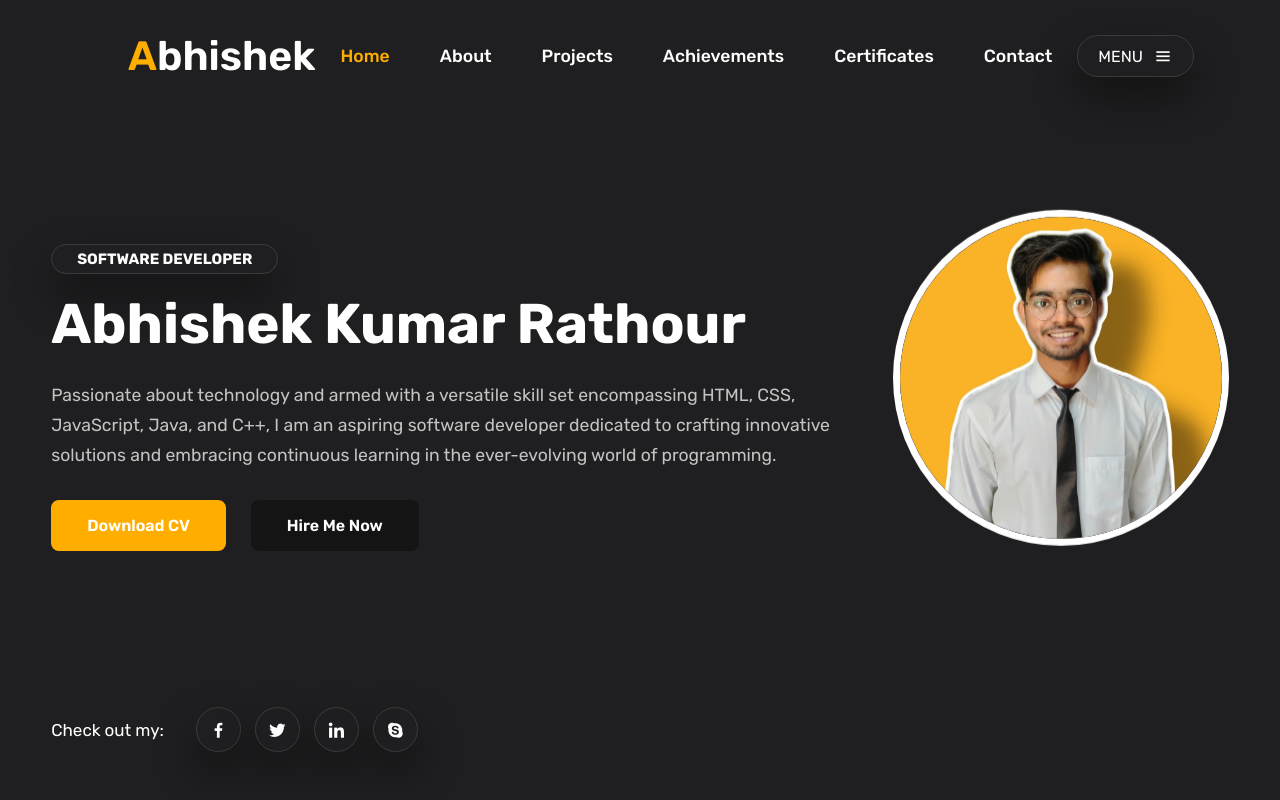
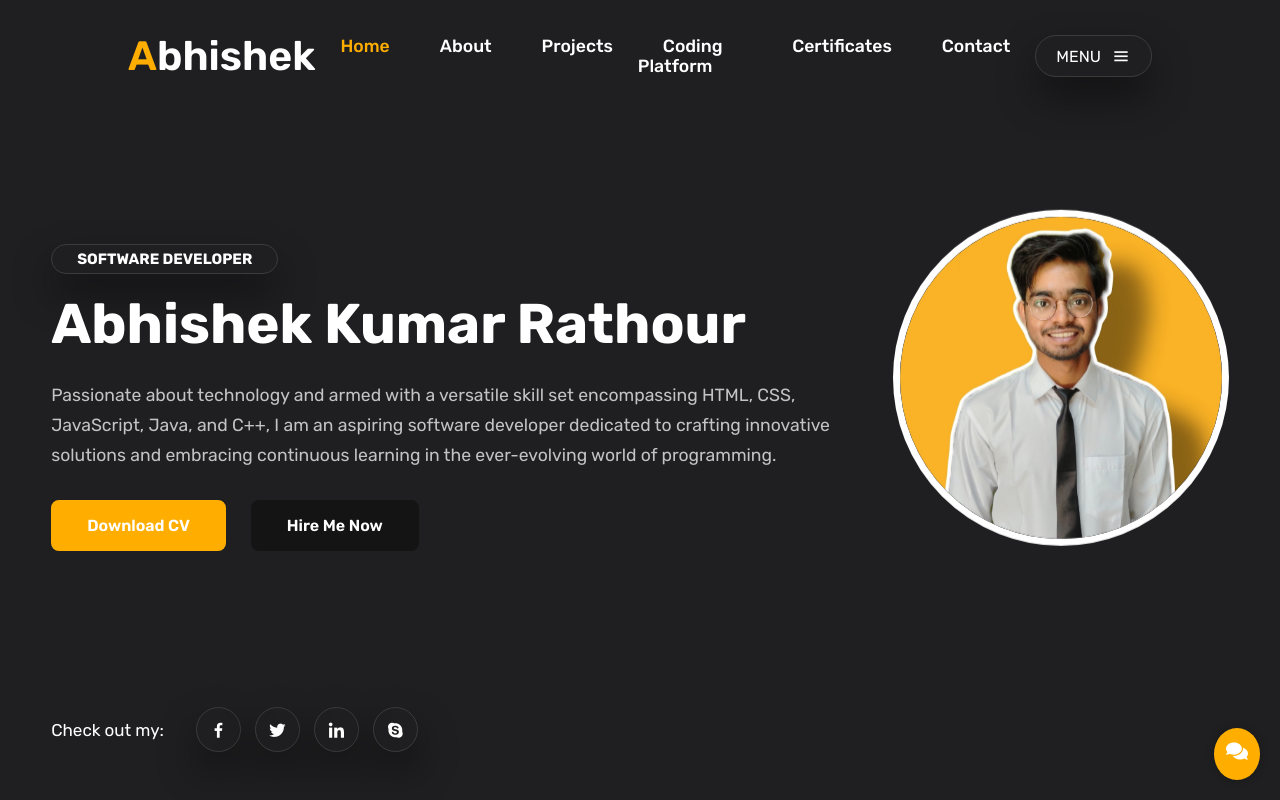
Before and after one commit to Di-Abhi/Portfolio, a React (Vite) app: page / in a window 1280 px wide. Shown: the top 800 px of the page. Built offline with nearby package versions, Linux system fonts and the light colour scheme.

Commit message:
Deploying portfolio

```diff
--- a/src/App.jsx
+++ b/src/App.jsx
@@ -11,6 +11,7 @@ import Contact from "./components/Contacts/Contact";
 import Footer from "./components/Footer/Footer";
 import FloatingNav from "./components/FloatingNav/FloatingNav";
 import Certificates from "./components/Certificates/Certificates";
+import ChatWidget from "./components/ChatWidget/ChatWidget";
 
 
 function App() {
@@ -54,6 +55,7 @@ function App() {
       <FloatingNav/>
       <Header />
       <Home />
+      <ChatWidget/>
       <About/>
       <Projects/>
       <Achievements/>
--- a/src/components/Achievements/Achievements.jsx
+++ b/src/components/Achievements/Achievements.jsx
@@ -7,16 +7,19 @@ const achievements = [
     title: '250+ Problems Solved on LeetCode',
     description: 'Strengthened DSA skills with consistent problem solving.',
     icon: <FaCode />,
+    link: 'https://leetcode.com/u/Abhi-Rathour/' // Replace with your actual LeetCode profile link
   },
   {
     title: '1550+ LeetCode Rating',
     description: 'Achieved through regular contests and practice.',
     icon: <FaTrophy />,
+    link: 'https://leetcode.com/u/Abhi-Rathour/' // Or your profile if you want to show rating
   },
   {
     title: 'DSA Enthusiast',
     description: 'Regularly learning and improving Data Structures and Algorithms.',
     icon: <FaBolt />,
+    link: 'https://www.geeksforgeeks.org/user/abhi995e6l/' // General tag link
   },
 ];
 
@@ -35,7 +38,6 @@ const Achievements = () => {
 
     const pos = achievements.map((_, i) => {
       const point = path.getPointAtLength(spacing * (i + 1));
-      const rect = container.getBoundingClientRect();
       return {
         x: point.x,
         y: point.y,
@@ -47,7 +49,7 @@ const Achievements = () => {
 
   return (
     <section className="achievements" id="achievements">
-      <h2 className="achievements-title">Achievements</h2>
+      <h2 className="achievements-title">Coding Platform</h2>
       <div className="timeline-container" ref={containerRef}>
         <svg className="timeline-svg" width="400" height="800">
           <path
@@ -74,7 +76,11 @@ const Achievements = () => {
           >
             <div className="icon-dot">{achievements[index].icon}</div>
             <div className={`achievement-popup ${index % 2 === 0 ? 'left' : 'right'}`}>
-              <h3>{achievements[index].title}</h3>
+              <h3>
+                <a href={achievements[index].link} target="_blank" rel="noopener noreferrer">
+                  {achievements[index].title}
+                </a>
+              </h3>
               <p>{achievements[index].description}</p>
             </div>
           </div>
--- a/src/components/Certificates/Certificates.jsx
+++ b/src/components/Certificates/Certificates.jsx
@@ -1,27 +1,31 @@
 import React, { useEffect } from "react";
 import ScrollReveal from "scrollreveal";
 import "./Certificates.css";
+import c1 from "../../../public/certificates/react.png";
+import c2 from "../../../public/certificates/c2.png";
+import c3 from "../../../public/certificates/c3.png";
+import c4 from "../../../public/certificates/c4.png";
 
 const certificates = [
   {
     title: "Full Stack Web Development",
     description: "Completed a comprehensive course on full stack web development.",
-    image: "/certificates/react.png", // Replace with your actual image paths
+    image: c1, // Replace with your actual image paths
   },
   {
     title: "DSA Mastery Certificate",
     description: "Achieved mastery in Data Structures and Algorithms through rigorous training.",
-    image: "/certificates/c3.png",
+    image: c3,
   },
   {
     title: "Node.js Certification",
     description: "Certified in Node.js and Express.js for backend development.",
-    image: "/certificates/c2.png",
+    image: c2,
   },
   {
     title: "Cloud Computing",
     description: "Certified in cloud computing fundamentals and AWS services.",
-    image: "/certificates/c4.png",
+    image: c4,
   },
 ];
 
--- /dev/null
+++ b/src/components/ChatWidget/ChatWidget.css
@@ -0,0 +1,73 @@
+/* src/components/ChatWidget/ChatWidget.css */
+.chat-widget {
+    position: fixed;
+    bottom: 20px;
+    right: 20px;
+    z-index: 9999;
+  }
+
+  .chat-toggle {
+    background-color: #ffae00;
+    color: white;
+    border: none;
+    padding: 12px;
+    border-radius: 50%;
+    font-size: 22px;
+    cursor: pointer;
+    box-shadow: 0 0 10px rgba(0,0,0,0.2);
+  }
+
+  .chat-box {
+    position: absolute;
+    bottom: 70px;
+    right: 0;
+    width: 280px;
+    background: #1e1e1e;
+    border-radius: 10px;
+    box-shadow: 0 0 15px rgba(0,0,0,0.3);
+    overflow: hidden;
+    animation: fadeInUp 0.4s ease forwards;
+  }
+
+  .chat-header {
+    display: flex;
+    justify-content: space-between;
+    align-items: center;
+    padding: 10px 15px;
+    background-color: var(--main-color);
+    color: white;
+  }
+
+  .chat-body {
+    padding: 15px;
+    display: flex;
+    flex-direction: column;
+    gap: 10px;
+  }
+
+  .chat-body input {
+    padding: 8px;
+    border: none;
+    border-radius: 5px;
+    outline: none;
+  }
+
+  .send-btn {
+    background-color: var(--main-color);
+    color: white;
+    border: none;
+    padding: 8px;
+    border-radius: 5px;
+    cursor: pointer;
+  }
+
+  @keyframes fadeInUp {
+    from {
+      opacity: 0;
+      transform: translateY(20px);
+    }
+    to {
+      opacity: 1;
+      transform: translateY(0);
+    }
+  }
--- /dev/null
+++ b/src/components/ChatWidget/ChatWidget.jsx
@@ -0,0 +1,36 @@
+// src/components/ChatWidget/ChatWidget.jsx
+import React, { useState } from "react";
+import "./ChatWidget.css";
+import { FaComments, FaTimes } from "react-icons/fa";
+
+const ChatWidget = () => {
+  const [isOpen, setIsOpen] = useState(false);
+
+  const toggleChat = () => {
+    setIsOpen(!isOpen);
+  };
+
+  return (
+    <div className="chat-widget">
+      {isOpen && (
+        <div className="chat-box">
+          <div className="chat-header">
+            <h4>Chat with Me</h4>
+            <button onClick={toggleChat}><FaTimes /></button>
+          </div>
+          <div className="chat-body">
+            <p>Hey! 👋 How can I help you today?</p>
+            <input type="text" placeholder="Type your message..." />
+            <button className="send-btn">Send</button>
+          </div>
+        </div>
+      )}
+
+      <button className="chat-toggle" onClick={toggleChat}>
+        <FaComments />
+      </button>
+    </div>
+  );
+};
+
+export default ChatWidget;
--- a/src/components/FloatingNav/FloatingNav.jsx
+++ b/src/components/FloatingNav/FloatingNav.jsx
@@ -21,7 +21,7 @@ const FloatingNav = () => {
       <Link to="home" smooth={true} duration={500} className="float-link">Home</Link>
       <Link to="about" smooth={true} duration={500} className="float-link">About</Link>
       <Link to="projects" smooth={true} duration={500} className="float-link">Projects</Link>
-      <Link to="achievements" smooth={true} duration={500} className="float-link">Achievements</Link>
+      <Link to="achievements" smooth={true} duration={500} className="float-link">Coding Platform</Link>
       <Link to="certificates" smooth={true} duration={500} className="float-link">Certificates</Link>
       <Link to="contact" smooth={true} duration={500} className="float-link">Contact</Link>
     </div>
--- a/src/components/Header/Header.jsx
+++ b/src/components/Header/Header.jsx
@@ -64,7 +64,7 @@ const Header = () => {
             className={`nav-link ${activeLink === "achievements" ? "active" : ""}`}
             onClick={() => handleLinkClick("achievements")}
           >
-            Achievements
+            Coding Platform
           </Link>
         </li>
         <li>
```
